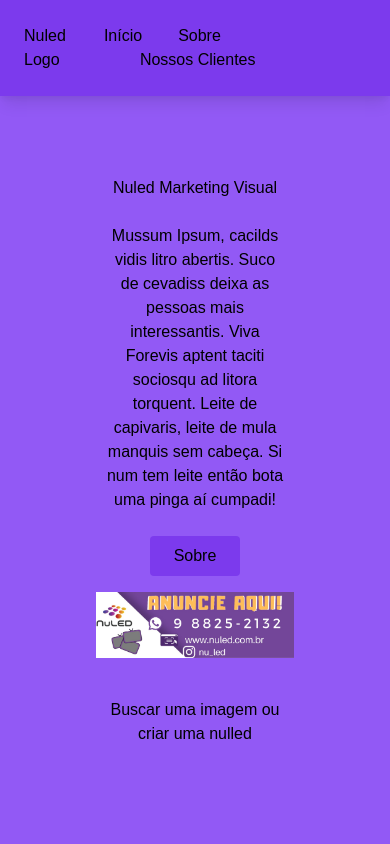
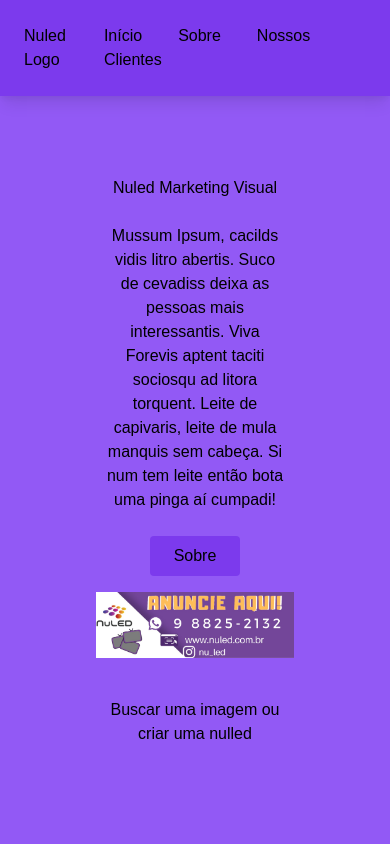
Before and after one commit to albertohf/nuled, a Next.js app: page / in a window 390 px wide. Shown: the top 844 px of the page. Built offline with nearby package versions, Linux system fonts and the light colour scheme.

Commit message:
Resolution fixed

```diff
--- a/pages/components/Header.js
+++ b/pages/components/Header.js
@@ -1,32 +1,32 @@
 import Link from 'next/link'
+import React from 'react'
+
 
 const Menu = () => {
     return (
-        <div className="">
         <ul className="space-x-9">
-                <li className="inline-block">
+            <li className="inline">
                 <Link href="/">
                     <a>Início</a>
                 </Link>
             </li>
-                <li className="inline-block">
+            <li className="inline">
                 <Link href="/about">
                     <a>Sobre</a>
                 </Link>
             </li>
-                <li className="inline-block">
+            <li className="inline">
                 <Link href="/customers">
                     <a>Nossos Clientes</a>
                 </Link>
             </li>
         </ul>
-        </div>
     )
 }
 
 const Header = () => {
     return (
-        <div className="shadow-lg p-6 flex justify-between itens-center bg-purple-600">
+        <div className="shadow-lg p-6 flex justify-between bg-purple-600">
             <h1 className="">Nuled Logo</h1>
             <Menu />
         </div>
--- a/pages/components/Section.js
+++ b/pages/components/Section.js
@@ -2,7 +2,7 @@
 const Section = () => {
     return (
         <div>
-            <div className="p-20 container m-auto text-center">
+            <div className="p-20 flex flex-col text-center">
                 <h1>Nuled Marketing Visual</h1>
                 <p className="p-6">Mussum Ipsum, cacilds vidis litro abertis.
                 Suco de cevadiss deixa as pessoas mais interessantis.
@@ -15,7 +15,7 @@ const Section = () => {
                 <p className="p-6 flex-1">Buscar uma imagem ou criar uma nulled</p>
             </div>
             <div className="flex justify-between">
-                <div className="container pt-8 px-5 lg:ml-60">
+                <div className=" pt-8 px-5 lg:ml-60">
                     <figure className="bg-purple-600 rounded-xl p-8 md:p-0">
                         <img className="pt-6 w-120 h-180 md:h-auto md:rounded-none rounded-full mx-auto" src="/undraw_Navigation_re_wxx4.svg" alt="" width="220" height="280" />
                         <div className="pt-6 md:p-8 text-center md:text-left space-y-4">
@@ -33,7 +33,7 @@ const Section = () => {
                         </div>
                     </figure >
                 </div>
-                <div className="container mt-20 px-5">
+                <div className="mt-20 px-5">
                     <figure className="bg-purple-600 rounded-xl p-8 md:p-0">
                         <img className="pt-6 w-120 h-180 md:h-auto md:rounded-none rounded-full mx-auto" src="/undraw_monitor_iqpq.svg" alt="" width="220" height="280" />
                         <div className="pt-6 md:p-8 text-center md:text-left space-y-4">
@@ -53,7 +53,7 @@ const Section = () => {
                         </div>
                     </figure >
                 </div>
-                <div className="container pt-8 px-5 lg:mr-60">
+                <div className="pt-8 px-5 lg:mr-60">
                     <figure className="bg-purple-600 rounded-xl p-8 md:p-0">
                         <img className="pt-6 w-120 h-180 md:h-auto md:rounded-none rounded-full mx-auto" src="/undraw_All_the_data_re_hh4w.svg" alt="" width="220" height="280" />
                         <div className="pt-6 md:p-8 text-center md:text-left space-y-4">
--- a/pages/index.js
+++ b/pages/index.js
@@ -2,12 +2,12 @@ import Head from 'next/head'
 import Header from '../pages/components/Header'
 import Section from '../pages/components/Section'
 import Footer from '../pages/components/Footer'
-
+import React from 'react'
 
 
 const home = () => {
   return (
-    <div className="">
+    <div className="container m-w-full">
       <Head>
         <title>Nuled</title>
         <link rel="icon" href="" />
--- a/styles/globals.css
+++ b/styles/globals.css
@@ -6,12 +6,13 @@
 *{
     font-family: sans-serif;
 }
-
 html,
 body{
     @apply h-screen;
 }
-
 body{
     background:#9259f5;
 }
+#__next{
+    @apply h-screen flex flex-col;
+}
--- a/tailwind.config.js
+++ b/tailwind.config.js
@@ -2,7 +2,6 @@ module.exports = {
   purge: [],
   darkMode: false, // or 'media' or 'class'
   theme: {
-    extend: {},
   },
   variants: {
     extend: {},
```
Lines whose indentation alone changed are shown as unchanged.
